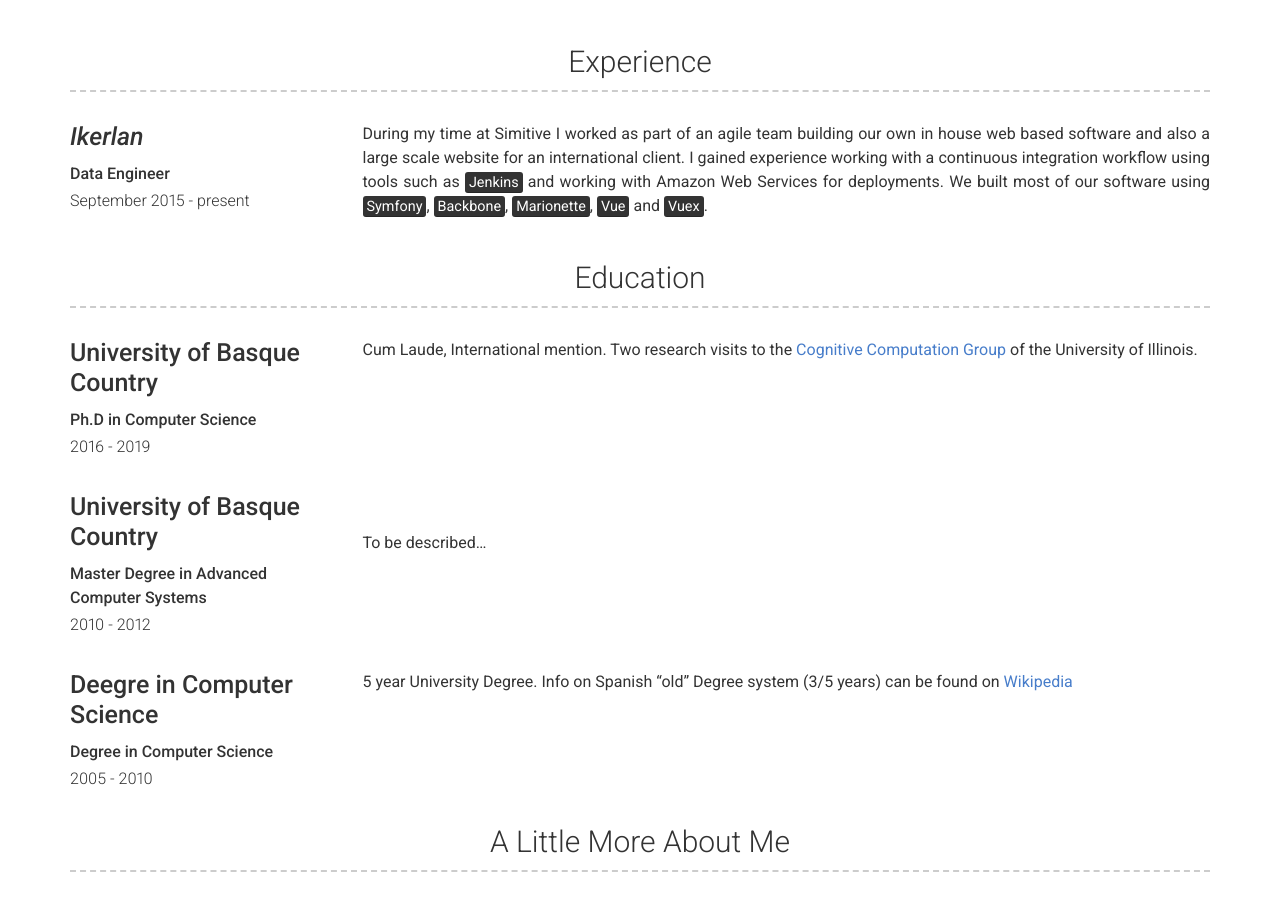
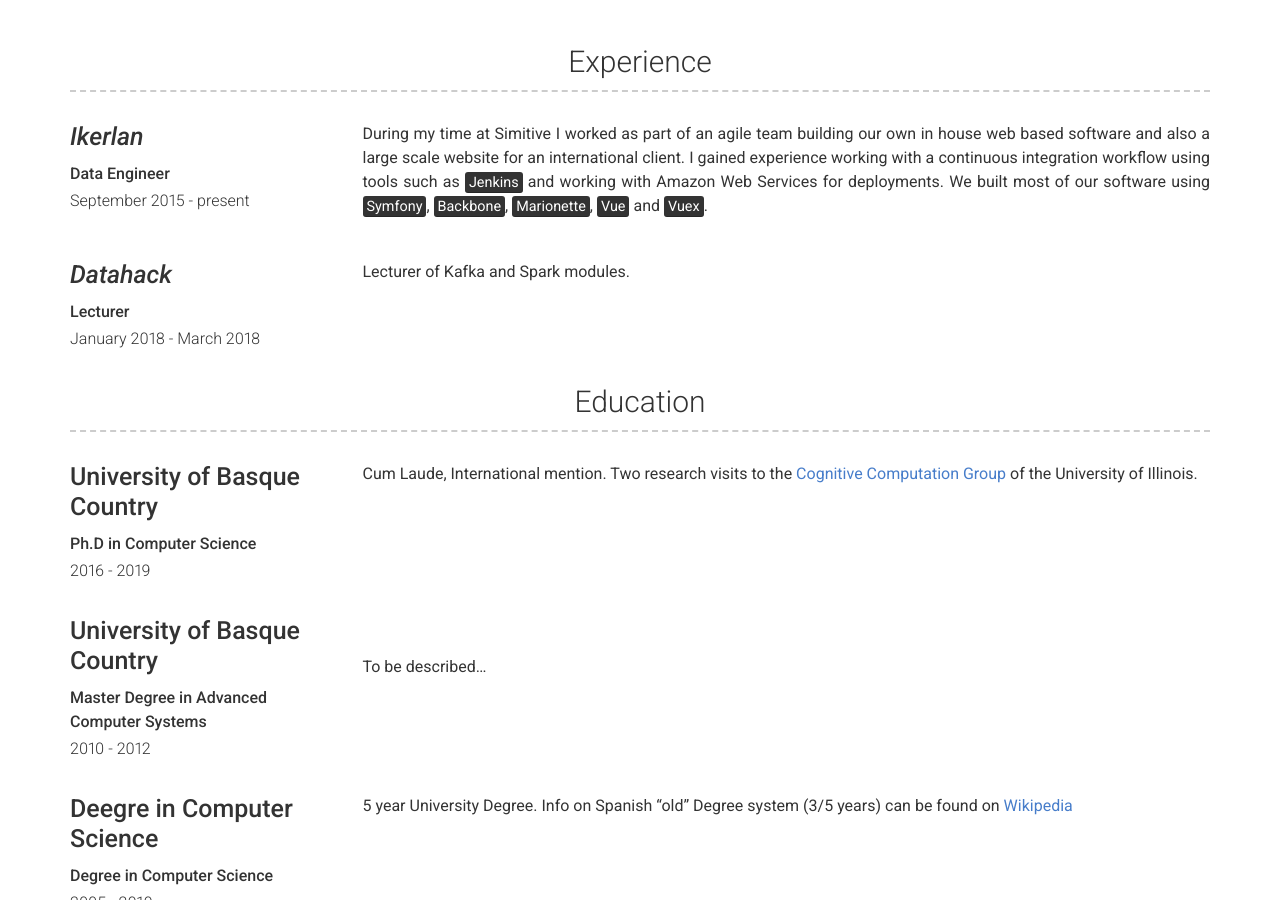
Before and after one commit to Neuw84/neuw84.github.io, a Jekyll site: the page built from index.md, in a window 1280 px wide and 900 px high, scrolled down 495 px. Built offline with Jekyll 4.4.1, drawn with Linux system fonts in a browser that asks for light colours.

Commit message:
Update experience.yml

```diff
--- a/_data/experience.yml
+++ b/_data/experience.yml
@@ -8,3 +8,11 @@
     also a large scale website for an international client. I gained experience working with a continuous integration
     workflow using tools such as <mark>Jenkins</mark> and working with Amazon Web Services for deployments. We built most
     of our software using <mark>Symfony</mark>, <mark>Backbone</mark>, <mark>Marionette</mark>, <mark>Vue</mark> and <mark>Vuex</mark>.
+
+- company: Datahack
+  company: Datahack
+  link: www.datahack.es
+  dates: January 2018 - March 2018
+  job_title: Lecturer
+  description: |
+    Lecturer of Kafka and Spark modules.
```
